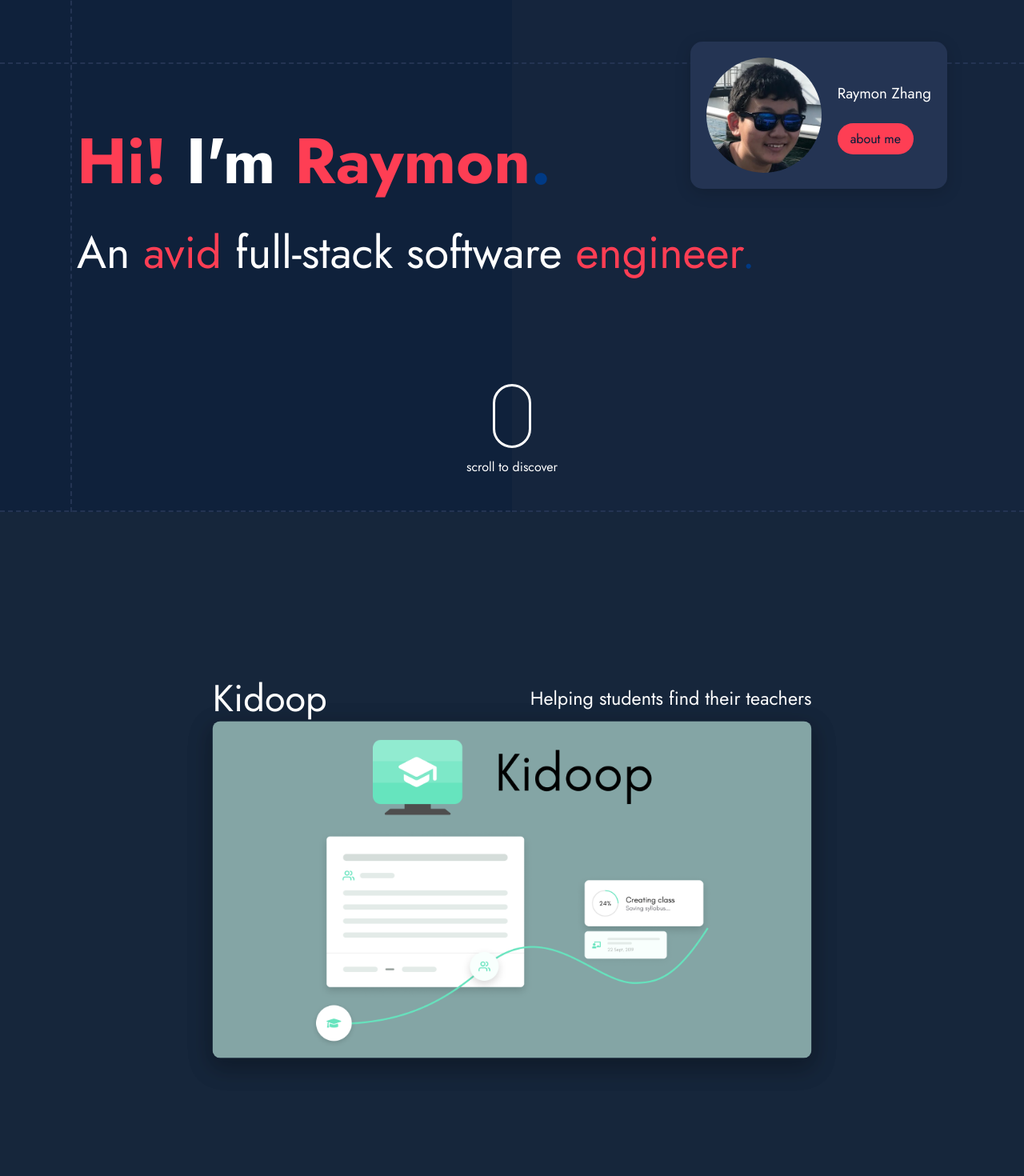
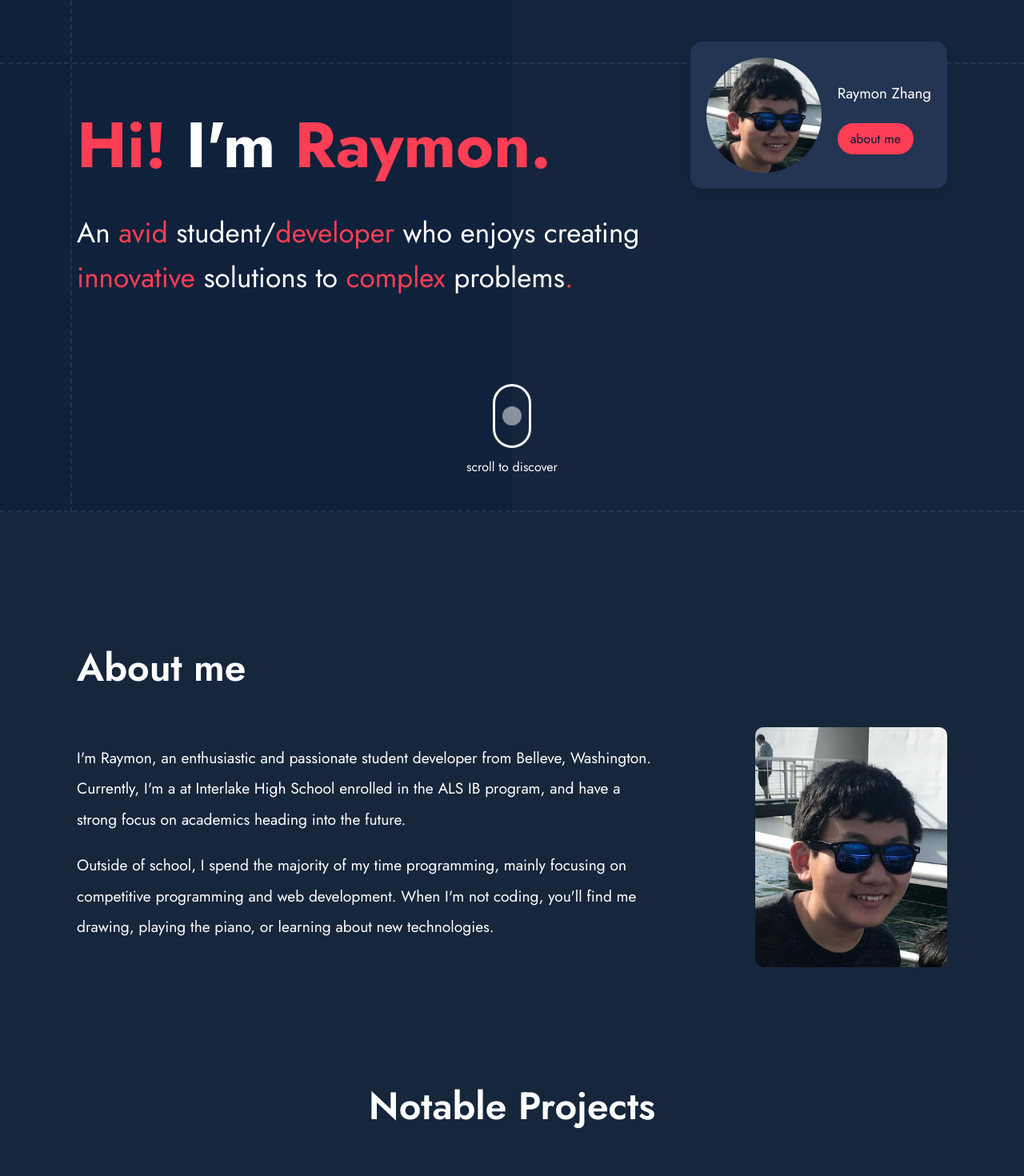
Before and after one commit to raymon-zhang/raymon-zhang.github.io, a Next.js app: page / in a window 1280 px wide. Shown: the part 160-1630 px from the top of the page at 80% size. Built offline with nearby package versions, Linux system fonts and the light colour scheme.

Commit message:
Update home page

```diff
--- a/pages/index.tsx
+++ b/pages/index.tsx
@@ -1,5 +1,6 @@
 import Head from "next/head";
 import Link from "next/link";
+import Image from "next/image";
 
 import { motion, AnimatePresence } from "framer-motion";
 
@@ -9,7 +10,20 @@ import { DefaultLayout } from "../layouts/DefaultLayout";
 
 import styles from "../styles/Home.module.scss";
 
+import meImage from "../public/images/me.png";
+import Reveal from "../components/Reveal";
+
 export default function Home() {
+    const grades = ["freshman", "sophpmore", "junior", "senior"];
+    const curDate = new Date();
+    let curYear = curDate.getFullYear();
+
+    if (curDate.getMonth() <= 6) {
+        curYear -= 1;
+    }
+
+    const curGrade = grades[4 - (2025 - curYear)];
+
     return (
         <DefaultLayout>
             <section className={styles.hero}>
@@ -74,9 +88,10 @@ export default function Home() {
                                 }}
                             >
                                 <h2 className={styles.heroSubtitle}>
-                                    An <mark>avid</mark> full-stack software{" "}
-                                    <mark>engineer</mark>
-                                    <mark className={styles.period}>.</mark>
+                                    An <mark>avid</mark> student/
+                                    <mark>developer</mark> who enjoys creating{" "}
+                                    <mark>innovative</mark> solutions to{" "}
+                                    <mark>complex</mark> problems<mark>.</mark>
                                 </h2>
                             </motion.div>
                         </div>
@@ -127,7 +142,80 @@ export default function Home() {
                     </div>
                 </div>
             </section>
+            <section className={styles.about} id="about">
+                <Reveal
+                    motionProps={{
+                        initial: { y: 100, opacity: 0 },
+                        animate: { y: 0, opacity: 1 },
+                        exit: { y: 100, opacity: 0 },
+                        transition: {
+                            duration: 0.5,
+                            type: "spring",
+                            bounce: 0.5,
+                            damping: 12,
+                        },
+                    }}
+                >
+                    <h1 className={styles.aboutHeading}>About me</h1>
+                </Reveal>
+                <Reveal
+                    motionProps={{
+                        initial: { x: 100, opacity: 0 },
+                        animate: { x: 0, opacity: 1 },
+                        exit: { x: 100, opacity: 0 },
+                        transition: {
+                            duration: 0.5,
+                            type: "spring",
+                            bounce: 0.5,
+                            damping: 12,
+                        },
+                    }}
+                >
+                    <div className={styles.aboutContainer}>
+                        <div className={styles.aboutText}>
+                            <p className={styles.aboutBody}>
+                                I'm Raymon, an enthusiastic and passionate
+                                student developer from Belleve, Washington.
+                                Currently, I'm a {curGrade} at Interlake High
+                                School enrolled in the ALS IB program, and have
+                                a strong focus on academics heading into the
+                                future.
+                            </p>
+                            <p className={styles.aboutBody}>
+                                Outside of school, I spend the majority of my
+                                time programming, mainly focusing on competitive
+                                programming and web development. When I'm not
+                                coding, you'll find me drawing, playing the
+                                piano, or learning about new technologies.
+                            </p>
+                        </div>
+                        <Image
+                            src={meImage}
+                            width={240}
+                            height={300}
+                            objectFit="cover"
+                            placeholder="blur"
+                            className={styles.aboutImage}
+                        />
+                    </div>
+                </Reveal>
+            </section>
             <section className={styles.projects} id="projects">
+                <Reveal
+                    motionProps={{
+                        initial: { y: 100, opacity: 0 },
+                        animate: { y: 0, opacity: 1 },
+                        exit: { y: 100, opacity: 0 },
+                        transition: {
+                            duration: 0.5,
+                            type: "spring",
+                            bounce: 0.5,
+                            damping: 12,
+                        },
+                    }}
+                >
+                    <h1 className={styles.projectsHeading}>Notable Projects</h1>
+                </Reveal>
                 <ul className={styles.projectsList}>
                     <Project
                         link="https://kidoop.ga/"
@@ -142,6 +230,25 @@ export default function Home() {
                         description="Empowering families to stay organized"
                     />
                 </ul>
+            </section>
+            <section className={styles.contact}>
+                <Reveal
+                    motionProps={{
+                        initial: { opacity: 0, y: 100 },
+                        animate: { opacity: 1, y: 0 },
+                        exit: { opacity: 0, y: 100 },
+                    }}
+                    className={styles.contactContent}
+                    threshold={0.5}
+                >
+                    <h3>Interested in working together? Lets talk. </h3>
+                    <p>
+                        You can email me at{" "}
+                        <a href="mailto:raymonzhang.rz@gmail.com?subject=Let%27s work together">
+                            raymonzhang.rz@gmail.com
+                        </a>
+                    </p>
+                </Reveal>
             </section>
         </DefaultLayout>
     );
--- a/styles/Home.module.scss
+++ b/styles/Home.module.scss
@@ -29,24 +29,26 @@
                 mark {
                     color: var(--color-accent);
                     background-color: transparent;
-
-                    &.period {
-                        color: var(--color-bg50);
-                    }
                 }
 
                 .heroTitle {
                     font-weight: bold;
                     margin-top: 0;
                     font-size: 5rem;
-                    margin-bottom: 1rem;
+                    margin-bottom: 1.5rem;
                 }
 
                 .heroSubtitle {
                     margin-top: 0;
                     font-weight: normal;
-                    font-size: 3.5rem;
+                    font-size: 2.2rem;
                     margin-bottom: 0;
+                    max-width: 60vw;
+                    line-height: 1.6;
+
+                    @media only screen and (max-width: 590px) {
+                        max-width: 100vw;
+                    }
                 }
             }
         }
@@ -200,14 +202,53 @@
     }
 }
 
+.about {
+    width: 85vw;
+    max-width: 85vw;
+    margin-top: 120px;
+
+    .aboutHeading {
+        font-size: 3rem;
+        font-weight: 600;
+    }
+
+    .aboutContainer {
+        display: flex;
+        flex-wrap: wrap;
+        justify-content: space-between;
+        gap: 120px;
+
+        .aboutText {
+            flex: 1 1 300px;
+
+            .aboutBody {
+                font-size: 1.2rem;
+                line-height: 2;
+            }
+        }
+
+        .aboutImage {
+            border-radius: 10px;
+        }
+    }
+}
+
 .projects {
+    margin-top: 100px;
+
+    .projectsHeading {
+        font-size: 3rem;
+        font-weight: 600;
+        text-align: center;
+    }
+
     .projectsList {
         list-style: none;
         margin: 0;
         padding: 0;
 
         .project {
-            margin: 20vw 0;
+            margin: 10vw 0 20vw 0;
             opacity: 0.2;
             transform: scale(0.94);
             transition: all 500ms;
@@ -267,3 +308,26 @@
         }
     }
 }
+
+.contact {
+    .contactContent {
+        padding-top: 3rem;
+        padding-bottom: 14rem;
+        text-align: center;
+
+        h3 {
+            color: var(--color-bg0);
+            font-weight: normal;
+            font-size: 2rem;
+        }
+
+        p {
+            color: var(--color-bg0);
+            font-size: 1.2rem;
+
+            a {
+                color: var(--color-accent);
+            }
+        }
+    }
+}
```
